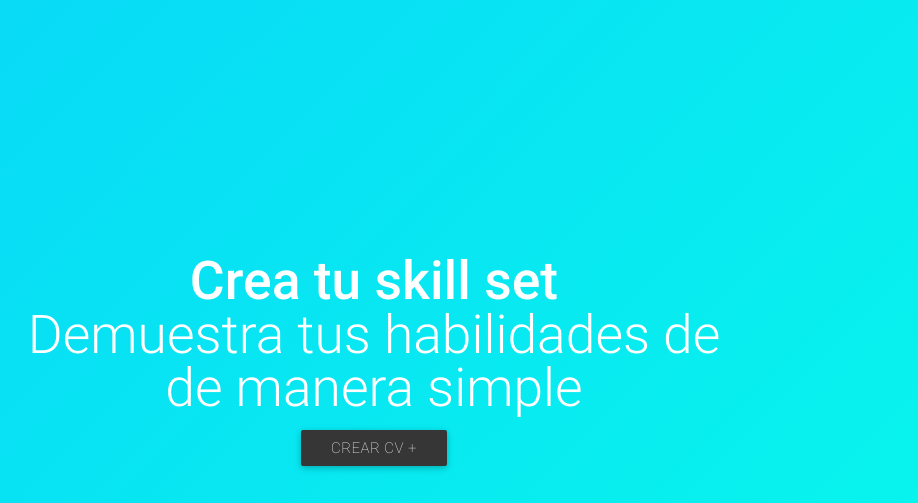
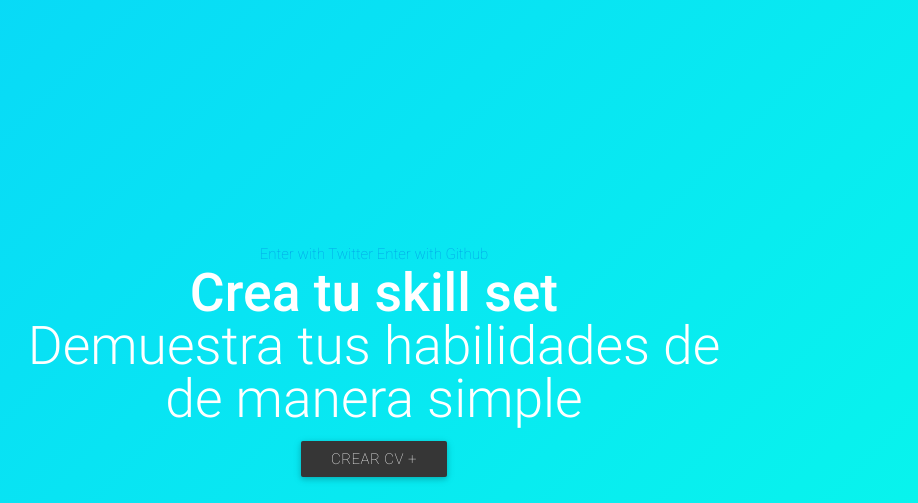
Before and after one commit to DavidMoranchel/HabemusCurriculum, a Django app: page / in a window 1280 px wide. Shown: the part 80-583 px from the top of the page, without its empty margins (266-1184 px from the left). Run offline with Django 3.2, Linux system fonts and the light colour scheme; some libraries are stand-ins or nearby versions.

Commit message:
Add login with Twitter and Github

```diff
--- a/habemuscurriculum/home/templates/home/landing.html
+++ b/habemuscurriculum/home/templates/home/landing.html
@@ -38,6 +38,7 @@
 
 			    			 </a>
 			    	 	 {% endif %}
+
 			    </div>
 			  </div>
 			</nav>
@@ -56,6 +57,18 @@
 
 	<section class="valign-wrapper heightSec">
 		<article class="mainMessage valign">
+
+			<a href="{% url 'social:begin' 'twitter' %}?next={{ request.path }}">
+			 Enter with Twitter
+	     	</a>
+
+
+			<a href="{% url 'social:begin' 'github' %}?next={{ request.path }}">
+			Enter with Github
+			</a>
+
+
+
 			<h2><strong>Crea tu skill set</strong> <br>	 Demuestra tus habilidades de de manera simple</h2>
 			{% if user and not user.is_anonymous %}
     			 <a href="/forma" class="btn grayBase" >CREAR CV +</a>
```
Also changed, not shown: habemuscurriculum/habemuscurriculum/settings.py (+27 -0 lines), habemuscurriculum/media/skill_None/language-javascript_Vjd3YSL.png (added), habemuscurriculum/media/skill_None/language-python_EZmq8lK.png (added).
